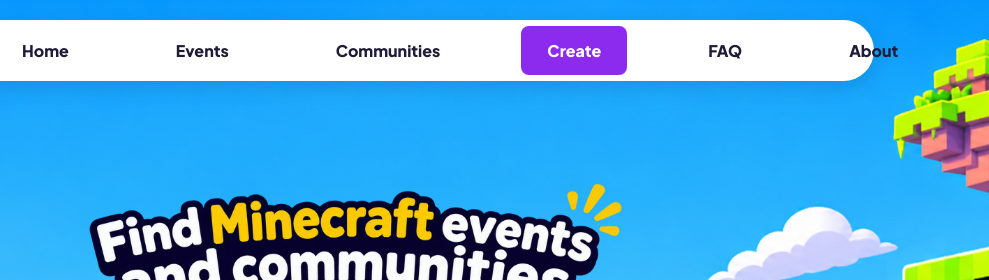
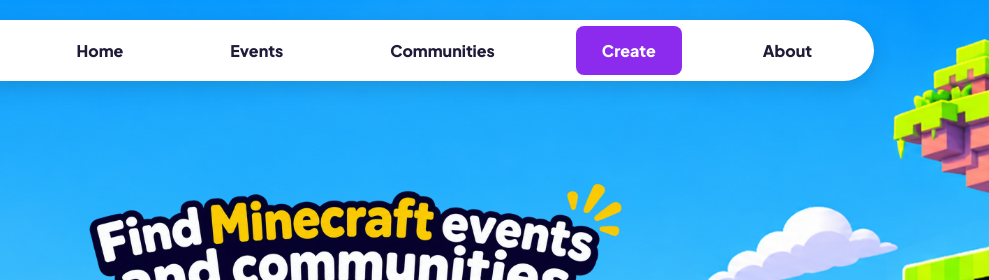
Before and after one commit to Mahefoz-Sowad/SoftwareEngineering-ProjectWork2026, a plain HTML site: page create.html in a window 1280 px wide. Shown: the top 280 px of the page, 291-1280 px from the left. Drawn offline with Linux system fonts and the light colour scheme.

Commit message:
Remove FAQ link from navigation in create.html and update TODO comment in index.html for clarity

```diff
--- a/create.html
+++ b/create.html
@@ -29,7 +29,6 @@
                         <li><a href="events.html">Events</a></li>
                         <li><a href="communities.html">Communities</a></li>
                         <li class="active"><a href="create.html">Create</a></li>
-                        <li><a href="faq.html">FAQ</a></li>
                         <li><a href="about.html">About</a></li>
                     </ul>
                 </nav>
```
Also changed, not shown: index.html (+1 -1 lines).
